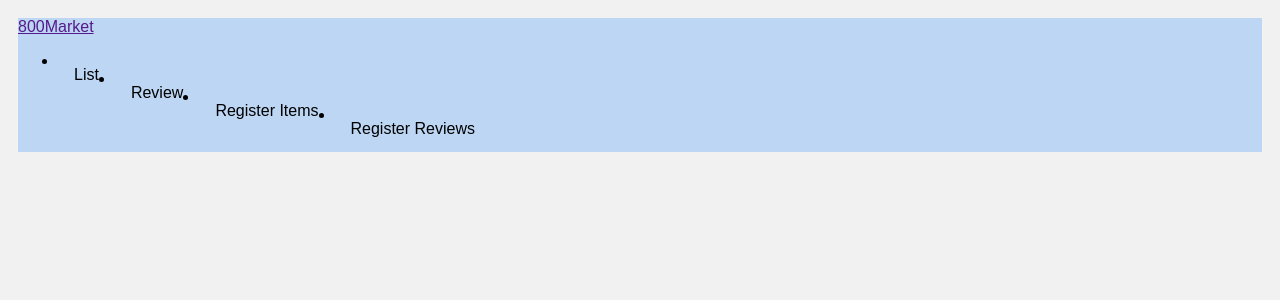
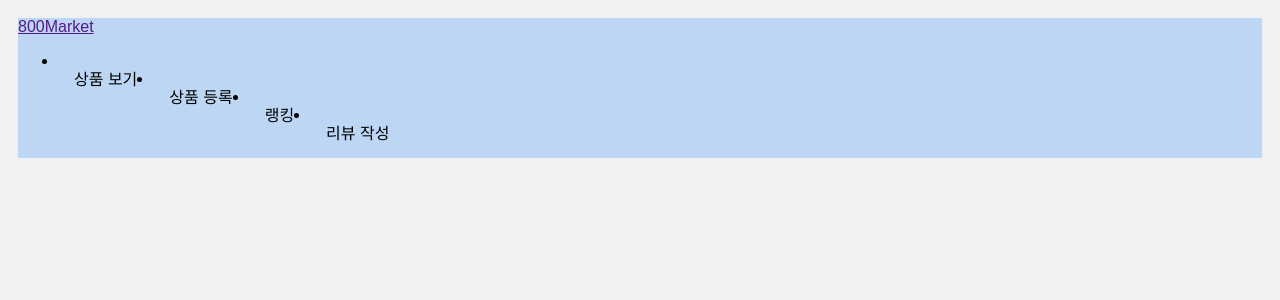
Before and after one commit to didix2/flask_project2023, a Flask app: page / in a window 1280 px wide. Shown: the top 300 px of the page. Run offline with Flask 3, Linux system fonts and the light colour scheme.

Commit message:
Update index.html
네비게이션바 이름 바꾸기

```diff
--- a/templates/index.html
+++ b/templates/index.html
@@ -14,10 +14,10 @@
             </div>
             <ul class="navbar__menu">
                 <!--href 속 "\list" 등이 어디로 연결될지 application.py에서 정의해주어야 한다.-->
-                <li><a href="\list">List</a></li>
-                <li><a href="\review">Review</a></li>
-                <li><a href="\reg_items">Register Items</a></li>
-                <li><a href="\reg_reviews">Register Reviews</a></li>
+                <li><a href="\reg_reviews">상품 보기</a></li>
+                <li><a href="\reg_items">상품 등록</a></li>
+                <li><a href="\list">랭킹</a></li>
+                <li><a href="\review">리뷰 작성</a></li>
             </ul>
             <a href="#" class="navbar__toogleBtn"> <i class="fas fa-bars"></i> </a>
         </nav>
```
